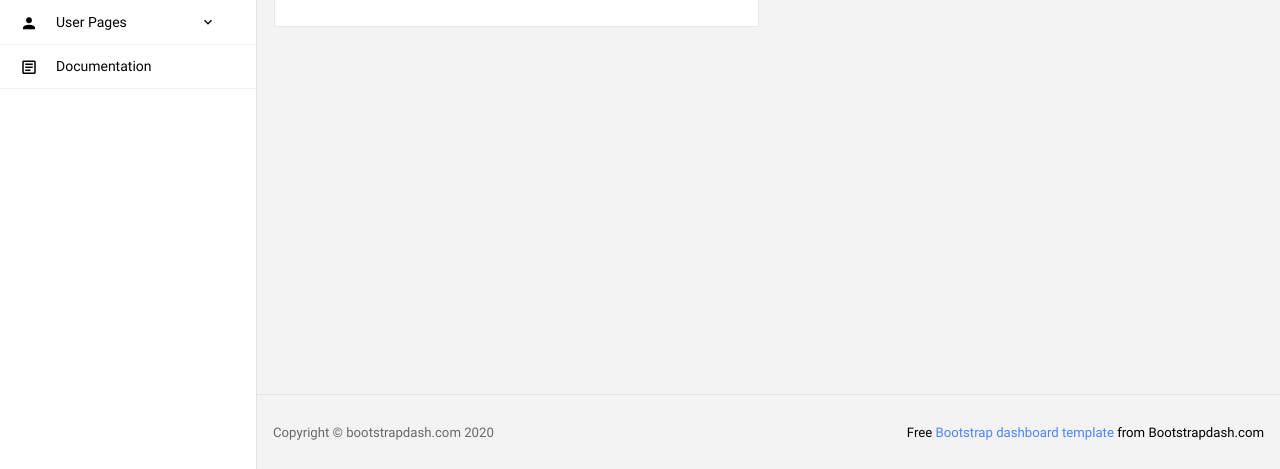
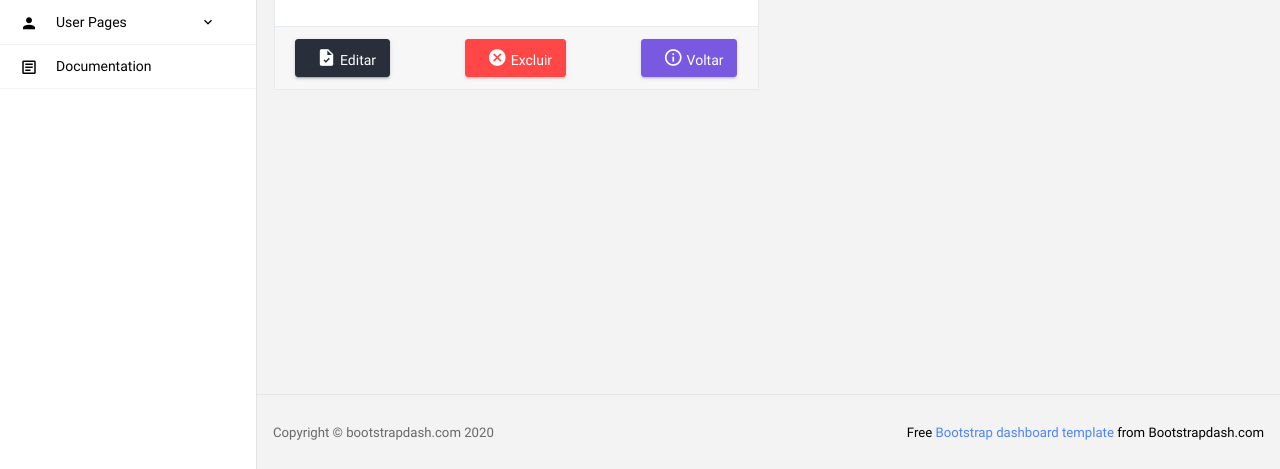
Before and after one commit to Mardoniosc/food-codeigner4, a CodeIgniter 4 app: the page made by app/Views/Admin/Usuarios/show.php in a window 1280 px wide. Shown: the part 330-799 px from the top of the page. Run offline with PHP 8.4 and a stand-in for CodeIgniter, Linux system fonts and the light colour scheme; the template is opened without the code that fills it, so the values that code supplies are empty; some libraries are stand-ins or nearby versions.

Commit message:
humanizando as datas da aplicação

```diff
--- a/app/Models/UsuarioModel.php
+++ b/app/Models/UsuarioModel.php
@@ -7,7 +7,7 @@ use CodeIgniter\Model;
 class UsuarioModel extends Model
 {
     protected $table                = 'usuarios';
-    protected $returnType           = 'object';
+    protected $returnType           = 'App\Entities\Usuario';
     protected $useSoftDeletes       = true;
     protected $allowedFields        = ['nome', 'email', 'telefone', 'cpf'];
 
--- a/app/Views/Admin/Usuarios/show.php
+++ b/app/Views/Admin/Usuarios/show.php
@@ -39,13 +39,30 @@
           </p>
           <p class="card-text">
             <span class="font-weight-bold">Criado:</span>
-            <?php echo $usuario->criado_em;?>
+            <?php echo $usuario->criado_em->humanize();?>
           </p>
           <p class="card-text">
             <span class="font-weight-bold">Atualizado:</span>
-            <?php echo $usuario->atualizado_em; ?>
+            <?php echo $usuario->atualizado_em->humanize(); ?>
           </p>
 
+
+        </div>
+        <div class="card-footer" style="display: flex; justify-content: space-between;">
+          <a
+            href="<?php echo site_url("admin/usuarios/editar/$usuario->id")?>"
+            class="btn btn-dark btn-sm btn-icon-text"
+          > <i class="mdi mdi-file-check btn-icon-append"></i> Editar</a>
+
+          <a
+            href="<?php echo site_url("admin/usuarios/excluir/$usuario->id")?>"
+            class="btn btn-danger btn-sm btn-icon-text"
+          > <i class="mdi mdi-close-circle btn-icon-append"></i> Excluir</a>
+
+          <a
+            href="<?php echo site_url("admin/usuarios/editar/$usuario->id")?>"
+            class="btn btn-info btn-sm btn-icon-text"
+          > <i class="mdi mdi-information-outline btn-icon-append"></i> Voltar</a>
 
         </div>
       </div>
```
Also changed, not shown: app/Entities/Usuario.php (added, +14 -0 lines).
